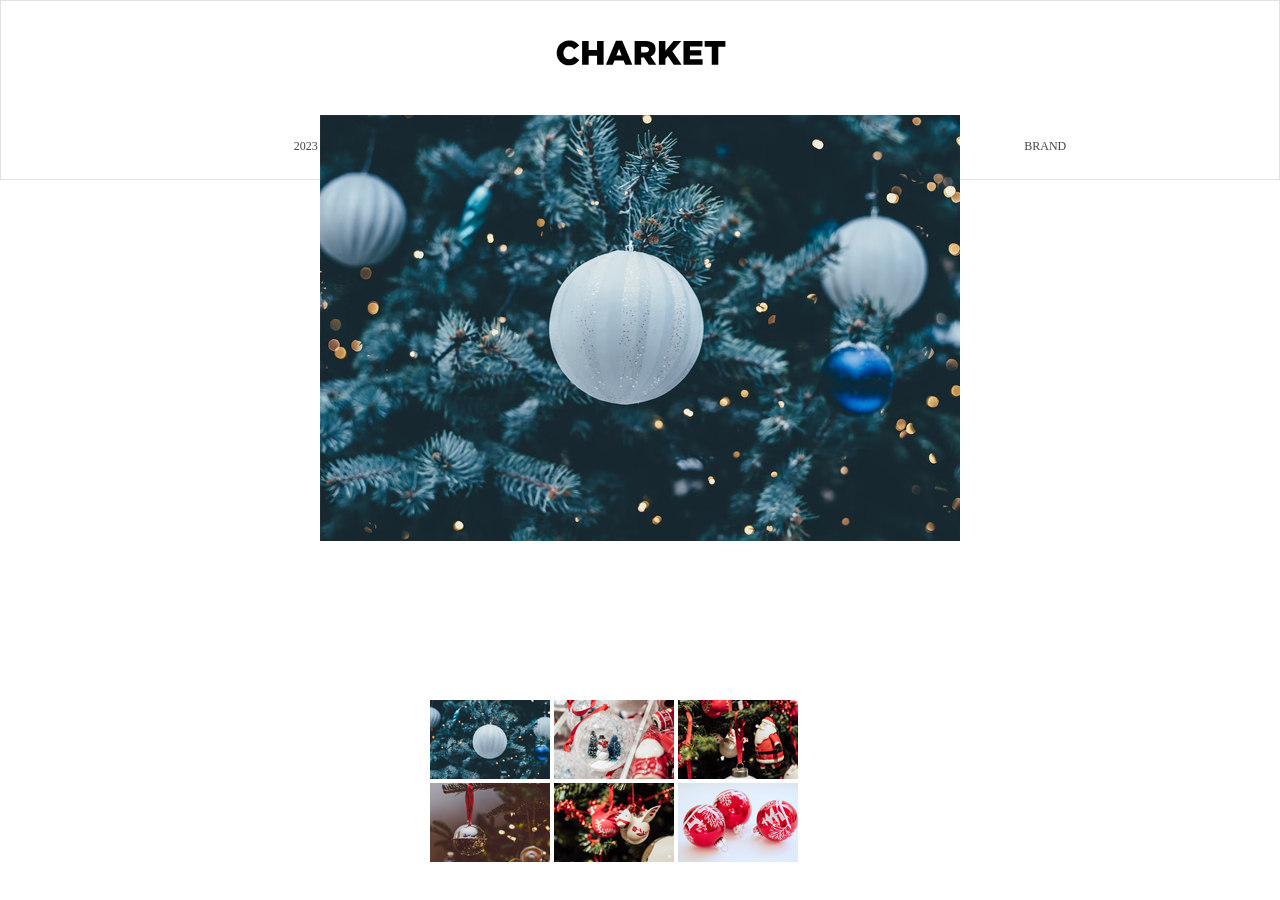
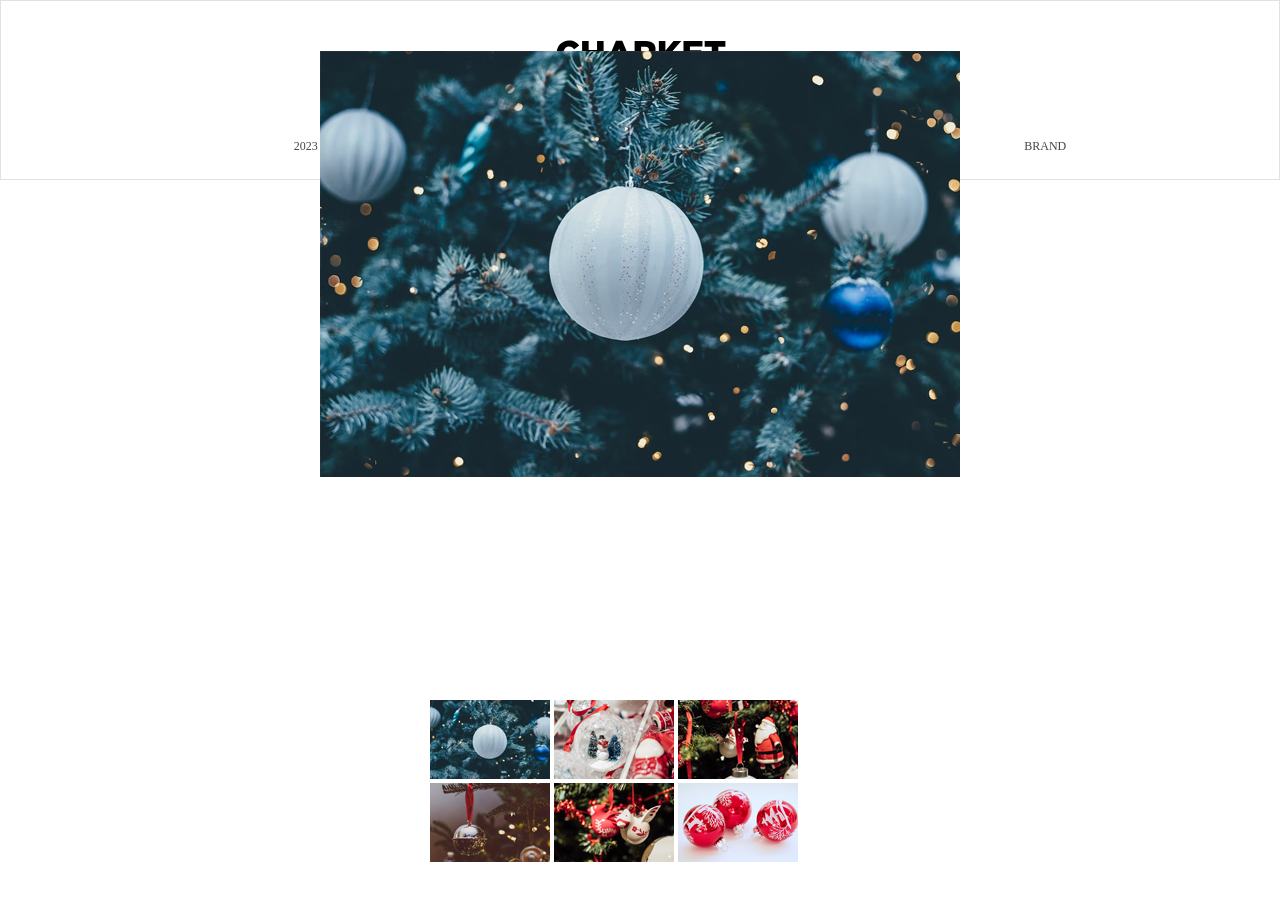
Before and after one commit to raboong/lightbox, a plain HTML site: page index.html in a window 1280 px wide. Both pictures are taken after a click on the picture 490 px from the left and 739 px from the top of the page. Shown: the top 900 px of the page. Drawn offline with Linux system fonts and the light colour scheme.

Commit message:
Add files via upload

```diff
--- a/ex_lightbox.css
+++ b/ex_lightbox.css
@@ -70,7 +70,7 @@
       /* 라이트 박스 안의 이미지 */
         #lightbox img {
           position:absolute;  /* top, left에 의해 위치 지정 */
-          top: 41%;  /* 위쪽에서 50% 부터 */
+          top: 33%;  /* 위쪽에서 50% 부터 */
           left: 50%;  /* 왼쪽에서 50% 부터 */
           transform:translate(-50%, -50%);  /* 요소를 화면 중앙에 표시하기 위해 이동 */
           /* border:5px solid #eee; /* 이미지 테두리 */
```
